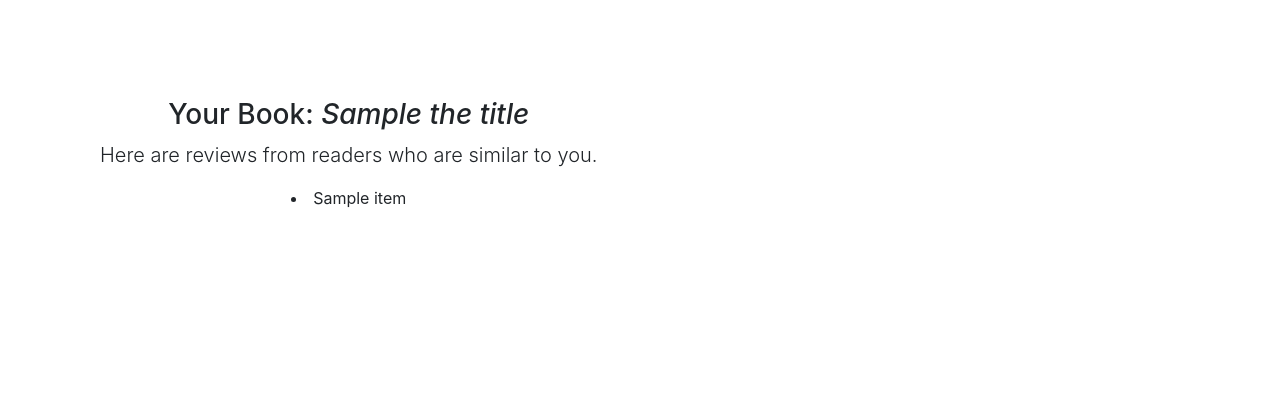
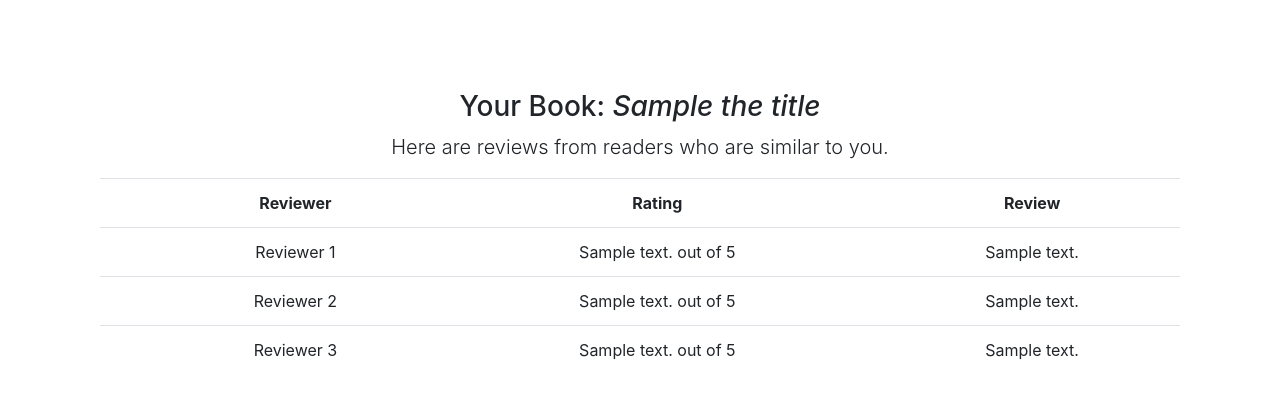
Before and after one commit to AnotherStephanie/BookAlike, a Python web app: template BookAlikeApp/flask_app/templates/output.html in a window 1280 px wide. Shown: the top 399 px of the page. Run offline with Jinja, Linux system fonts and the light colour scheme; the template is opened without the code that fills it: most values are stand-ins (such as "Sample title", 1, 10 or a date in 2020); some libraries are stand-ins or nearby versions.

Commit message:
Added tables to output
changes in amodel, views, and output

```diff
--- a/BookAlikeApp/flask_app/templates/output.html
+++ b/BookAlikeApp/flask_app/templates/output.html
@@ -34,15 +34,59 @@
 
   <body>
 
-    <nav class="navbar navbar-inverse navbar-fixed-top">
+    <!--<nav class="navbar navbar-inverse navbar-fixed-top">-->
+
+
+
+
 
     <div class="container">
       <div class="starter-template">
         <h3>Your Book: <i>{{the_title}}</i></h3>
+         <p class="lead">Here are reviews from readers who are similar to you.
+
+         <table class = table table-condensed table-striped">
+        <tbody>
+            <th></th>
+            <th> Reviewer </th>
+            <th> Rating </th>
+            <th> Review </th>
+
+            <tr>
+            <th></th>
+            <td scope="col"> Reviewer 1</td>
+            <td scope="col"> {{reviewRatings0}} out of 5</td>
+            <td scope="col"> {{reviewTexts0}}</td>
+            </tr>
+
+            <tr>
+            <th></th>
+            <td scope="col"> Reviewer 2 </td>
+            <td scope="col"> {{reviewRatings1}} out of 5 </td>
+            <td scope="col"> {{reviewTexts1}}</td>
+            </tr>
+
+            <tr>
+            <th></th>
+            <td scope="col"> Reviewer 3 </td>
+            <td scope="col"> {{reviewRatings2}} out of 5 </td>
+            <td scope="col"> {{reviewTexts2}}</td>
+            </tr>
+
+
+        </tbody>
+    </table>
+
+
+
+
+
+        <!--
         <p class="lead">Here are reviews from readers who are similar to you.
-        <br> {% for item in the_result %}
+        <br> {% for item in reviewTexts1 %}
                 <li>{{item}}</li>
                 {% endfor %}
+        -->
 
 
         </p>
@@ -50,6 +94,12 @@
       <script src="https://code.jquery.com/jquery-1.10.2.min.js"></script>
       <script src="static/js/bootstrap.min.js"></script>
      </div><!-- /.container -->
+
+
+
+
+
+
 
 
     <!-- Bootstrap core JavaScript
```
Also changed, not shown: BookAlikeApp/flask_app/a_Model.py (+4 -4 lines), BookAlikeApp/flask_app/views.py (+10 -3 lines).
